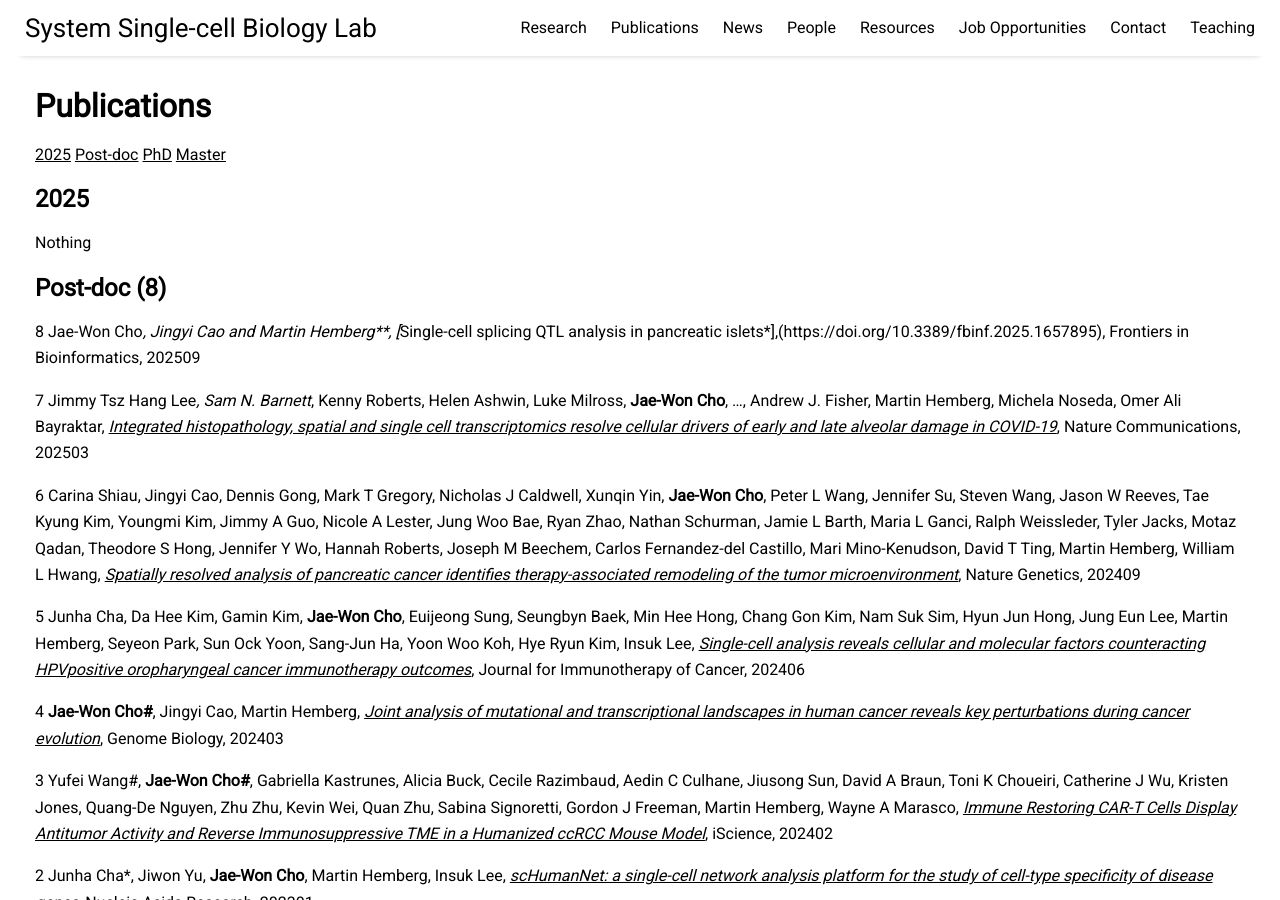
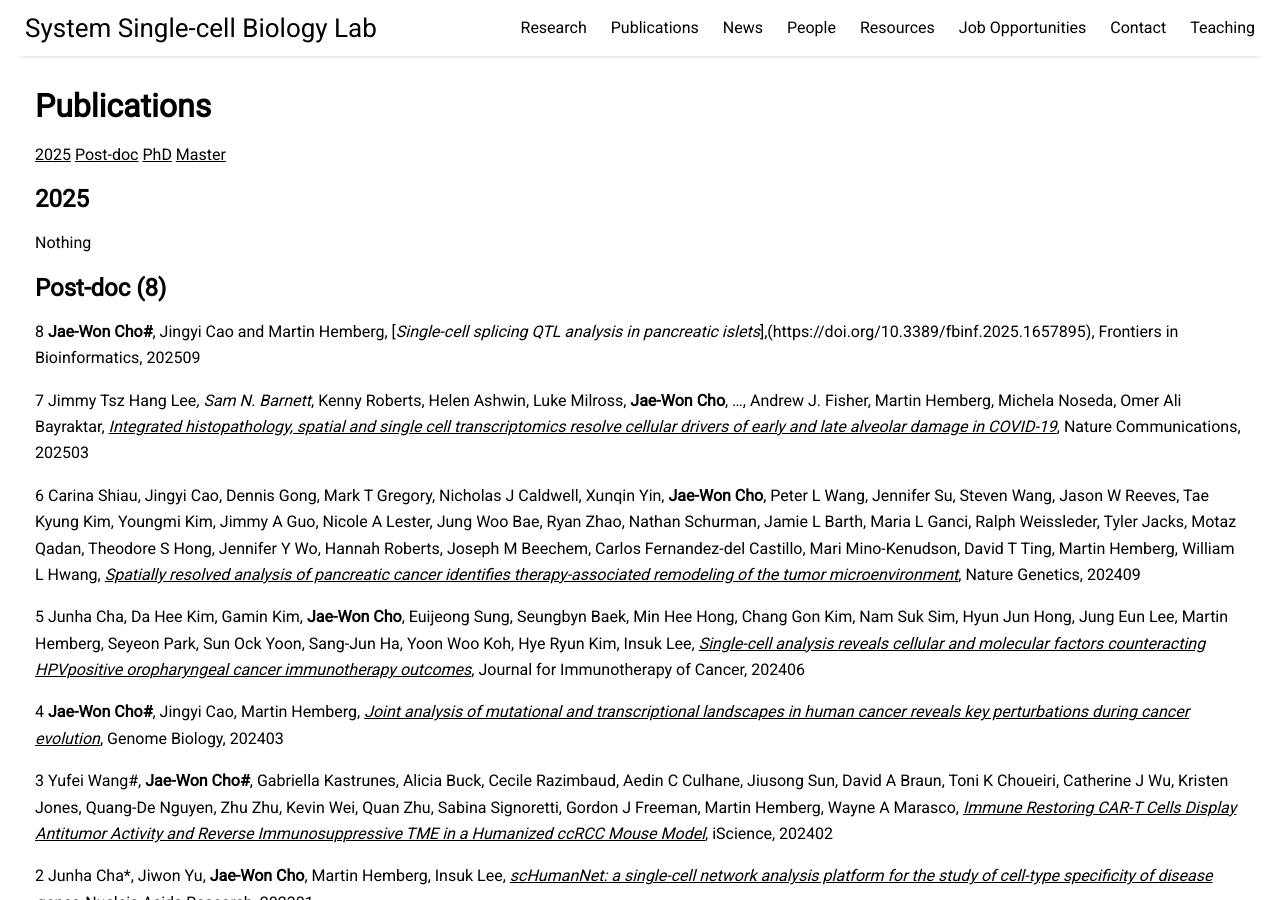
Before and after one commit to jaewon-cho/jaewon-cho.github.io, a Jekyll site: the page built from pages/publications.md, in a window 1280 px wide and 900 px high. Built offline with Jekyll 4.4.1, drawn with Linux system fonts in a browser that asks for light colours; nearby versions of some CDN libraries.

```diff
--- a/pages/publications.md
+++ b/pages/publications.md
@@ -11,7 +11,7 @@ permalink: /publications
 Nothing <br/>
 
 ## <a id="Post-doc"></a>Post-doc (8)
-8 Jae-Won Cho*, Jingyi Cao and Martin Hemberg**, [*Single-cell splicing QTL analysis in pancreatic islets*],(https://doi.org/10.3389/fbinf.2025.1657895), Frontiers in Bioinformatics, 202509
+8 **Jae-Won Cho#**, Jingyi Cao and Martin Hemberg, [*Single-cell splicing QTL analysis in pancreatic islets*],(https://doi.org/10.3389/fbinf.2025.1657895), Frontiers in Bioinformatics, 202509
 
 7 Jimmy Tsz Hang Lee*, Sam N. Barnett*, Kenny Roberts, Helen Ashwin, Luke Milross, **Jae-Won Cho**, …, Andrew J. Fisher, Martin Hemberg, Michela Noseda, Omer Ali Bayraktar, [*Integrated histopathology, spatial and single cell transcriptomics resolve cellular drivers of early and late alveolar damage in COVID-19*](https://doi.org/10.1038/s41467-025-56473-x), Nature Communications, 202503
 
```
